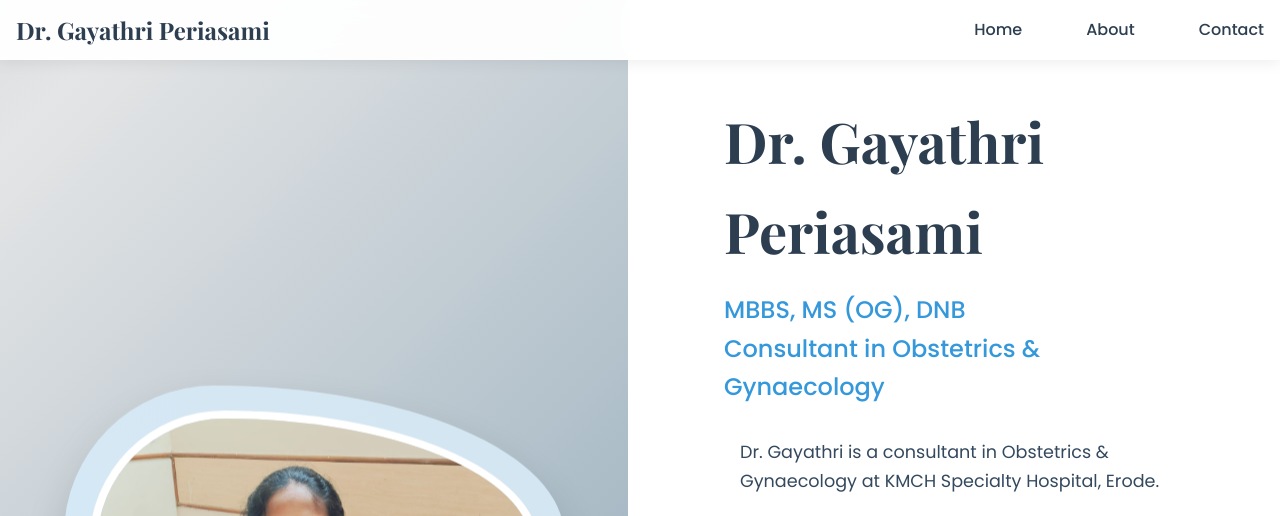
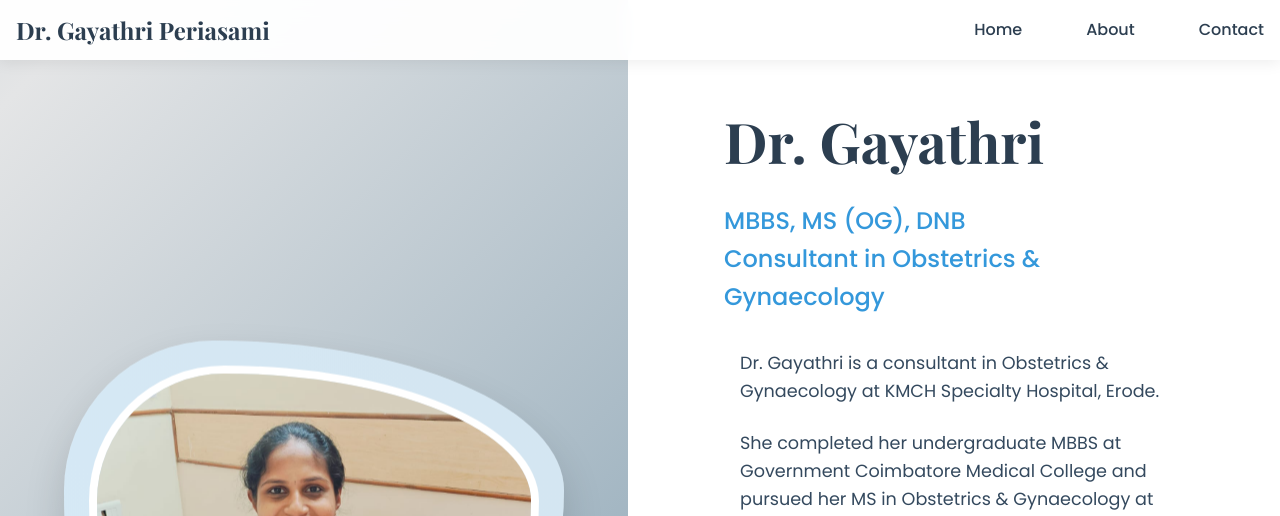
Before and after one commit to shankar4112/Doctor_Portfolio, a website: page index.html in a window 1280 px wide. Shown: the top 516 px of the page. Drawn offline with nearby package versions, Linux system fonts and the light colour scheme; a script that the page names is missing.

Commit message:
Update index.html

```diff
--- a/index.html
+++ b/index.html
@@ -35,7 +35,7 @@
                 </div>
             </div>
             <div class="info-container">
-                <h1>Dr. Gayathri Periasami</h1>
+                <h1>Dr. Gayathri </h1>
                 <h2>MBBS, MS (OG), DNB<br>Consultant in Obstetrics & Gynaecology</h2>
                 <p>Dr. Gayathri is a consultant in Obstetrics & Gynaecology at KMCH Specialty Hospital, Erode.</p>
                 <p>She completed her undergraduate MBBS at Government Coimbatore Medical College and pursued her MS in Obstetrics & Gynaecology at Madras Medical College. Dr. Gayathri has also cleared the Diplomate in the National Board Examination and successfully completed two parts of the MRCOG. Currently, she is pursuing a fellowship in Reproductive Medicine under Dr. Kamini Rao through a hybrid mode.</p>
```
